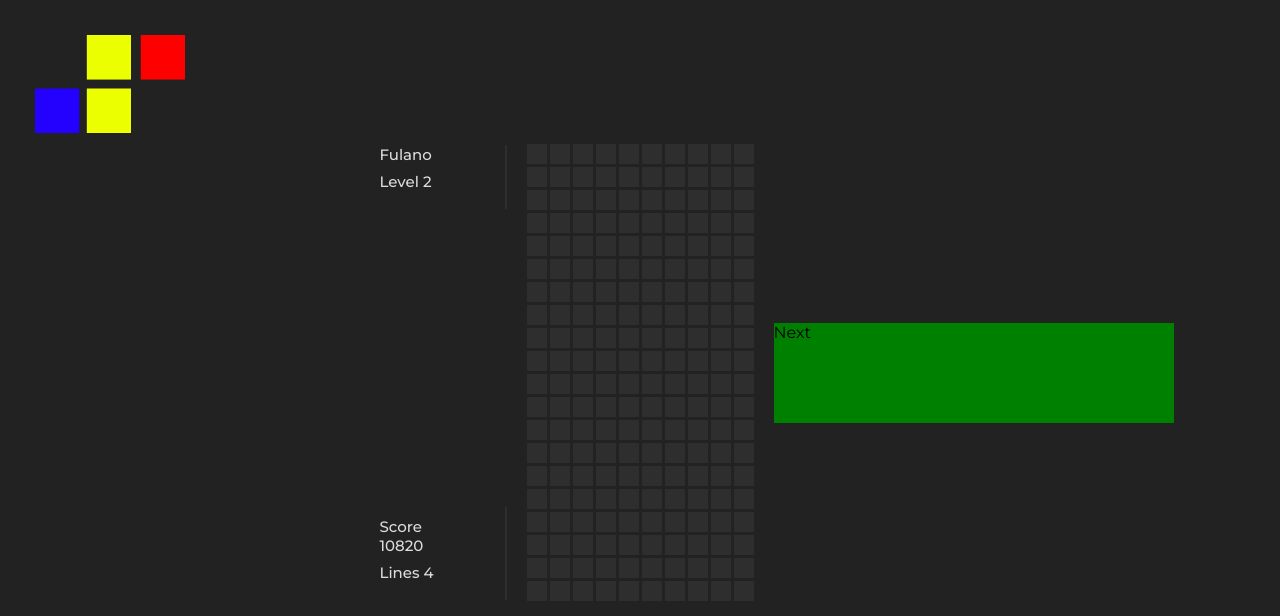
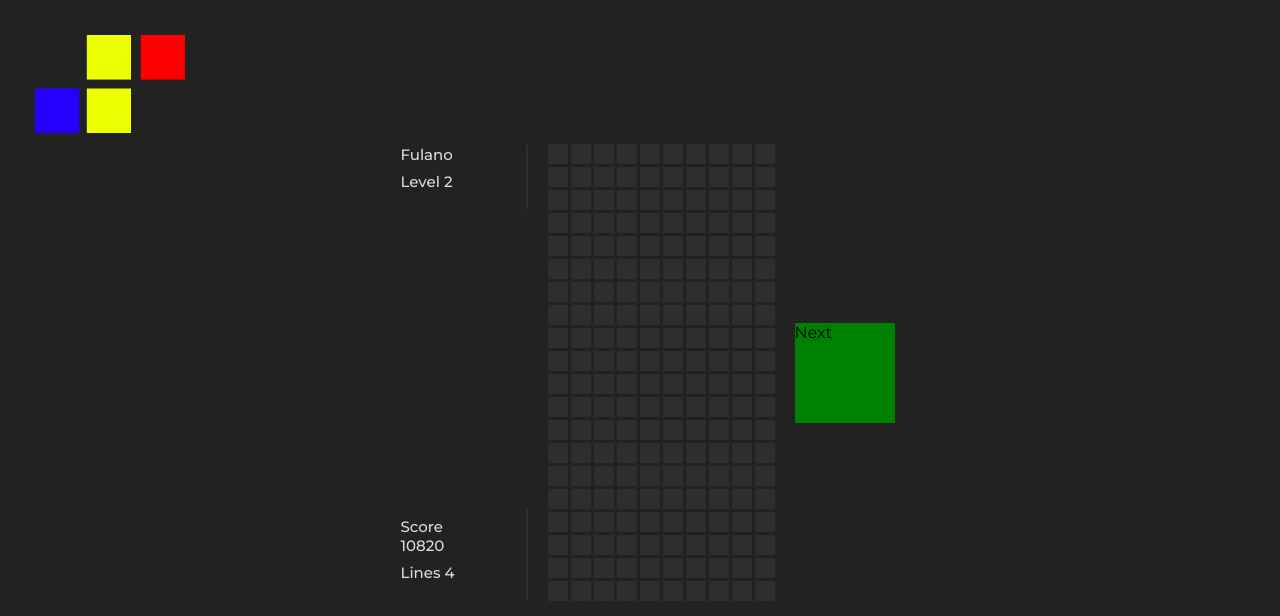
Before and after one commit to isaacbatista26/Tetris-Game-Puzzle, a React (Create React App) app in the folder tetris/: page / in a window 1280 px wide. Shown: the top 616 px of the page. Built offline with nearby package versions, Linux system fonts and the light colour scheme.

Commit message:
add: fixing div centralization

```diff
--- a/tetris/src/App.js
+++ b/tetris/src/App.js
@@ -1,5 +1,8 @@
 // App.js
 import React from 'react';
+
+//import { StyledSection, Main, LeftSide, RightSide } from 'Styles';
+import {StyledSection} from './Components/styles/StyledSection';
 import {Main} from './Components/styles/Main';
 import {LeftSide} from './Components/styles/LeftSide';
 import {RightSide} from './Components/styles/RightSide';
@@ -16,6 +19,7 @@ const App = ({ playerInfo }) => {
   return (
     <div>
       <StyledIcon />
+      <StyledSection>
         <Main>
           <LeftSide>
             <PlayerInfo info={playerInfo} />
@@ -26,6 +30,7 @@ const App = ({ playerInfo }) => {
             <NextTetromino></NextTetromino>
           </RightSide>
         </Main>
+      </StyledSection>
     </div>
   );
 };
--- a/tetris/src/Components/styles/LeftSide.js
+++ b/tetris/src/Components/styles/LeftSide.js
@@ -5,6 +5,5 @@ export const LeftSide = styled.div`
   flex-direction: column; /* Alterado para uma disposição de coluna */
   align-items: flex-end;
   justify-content: space-between; /* Ajustado para alinhamento no início */
-  width: 400px;
   height: 455px;
   `;
--- a/tetris/src/Components/styles/RightSide.js
+++ b/tetris/src/Components/styles/RightSide.js
@@ -6,7 +6,5 @@ export const RightSide = styled.div`
   align-items: flex-start;
   justify-content: flex-start; /* Ajustado para alinhamento no início */
   background-color: green;
-  width: 400px;
   height: 100%;
-  padding: 0px ; /* Adicionado para espaçamento interno */
 `;
--- /dev/null
+++ b/tetris/src/Components/styles/StyledSection.js
@@ -0,0 +1,8 @@
+import styled from "styled-components";
+
+export const StyledSection = styled.div`
+    display: flex;
+    width: 100%;
+    align-items: center;
+    justify-content: center;
+`
```
Also changed, not shown: tetris/src/Components/styles/Logo.js (added).
